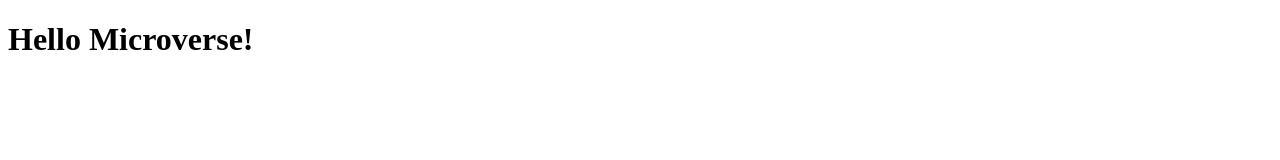
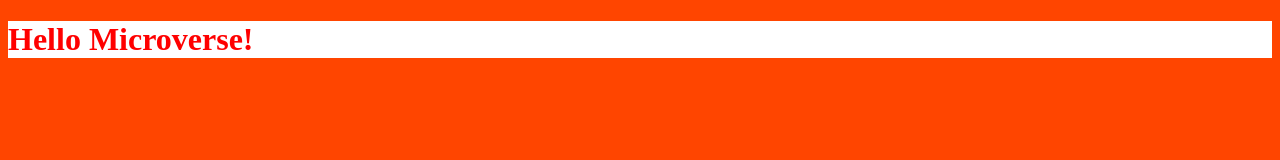
Before and after one commit to oovillagran/Hello-Microverse, a plain HTML site: page index.html in a window 1280 px wide. Drawn offline with Linux system fonts and the light colour scheme.

Commit message:
Add background color in index.html and working on styles.css to add color for h1

```diff
--- a/index.html
+++ b/index.html
@@ -5,8 +5,9 @@
   <title>Hello Microverse Project</title>
   <meta name="viewport" content="width=device-width,initial-scale=1" />
   <meta name="description" content="" />
-  </head>
+  <link rel="stylesheet" type="text/css" href="styles.css" />
+</head>
 <body>
-  <h1>Hello Microverse!</h1>
+  <h1 class="header">Hello Microverse!</h1>
 </body>
 </html>
--- a/styles.css
+++ b/styles.css
@@ -0,0 +1,9 @@
+html {
+    background-color: orangered;
+}
+
+.header {
+    background-color: white;
+    color: red;
+
+}
```
